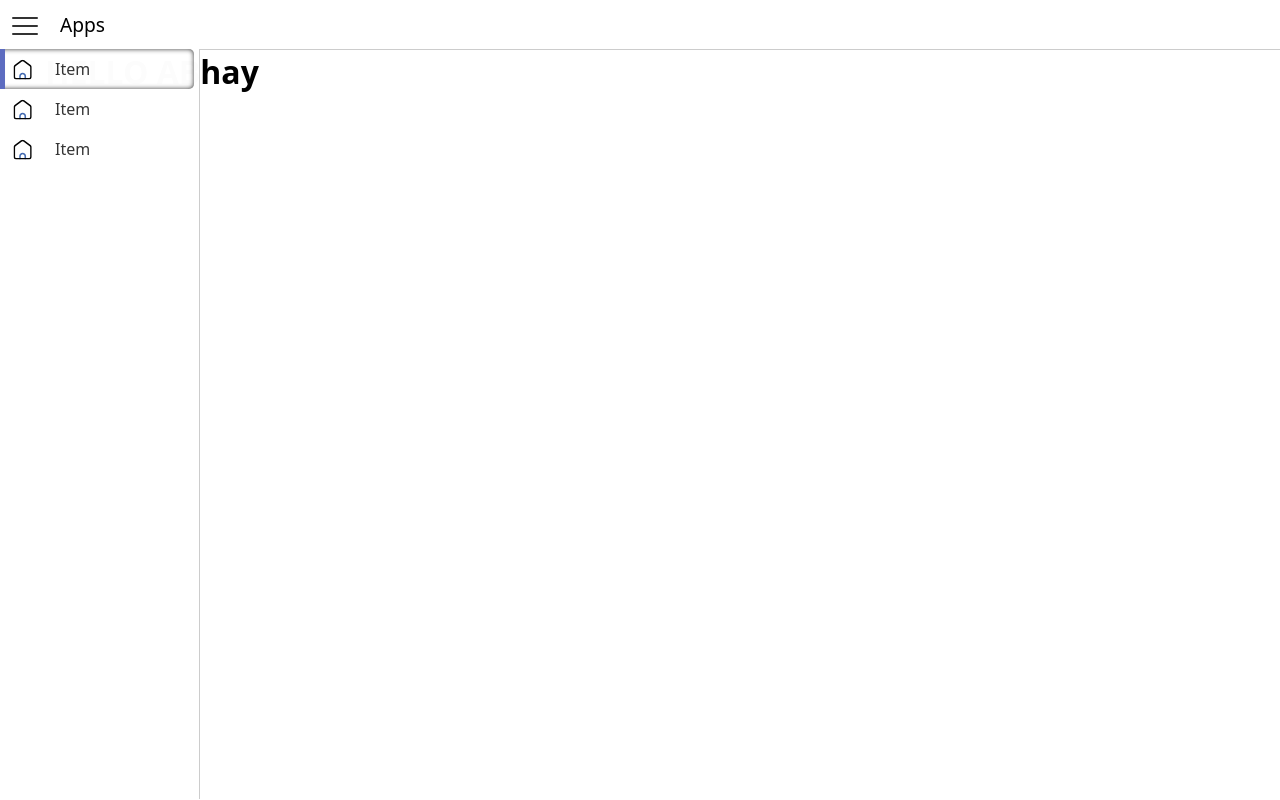
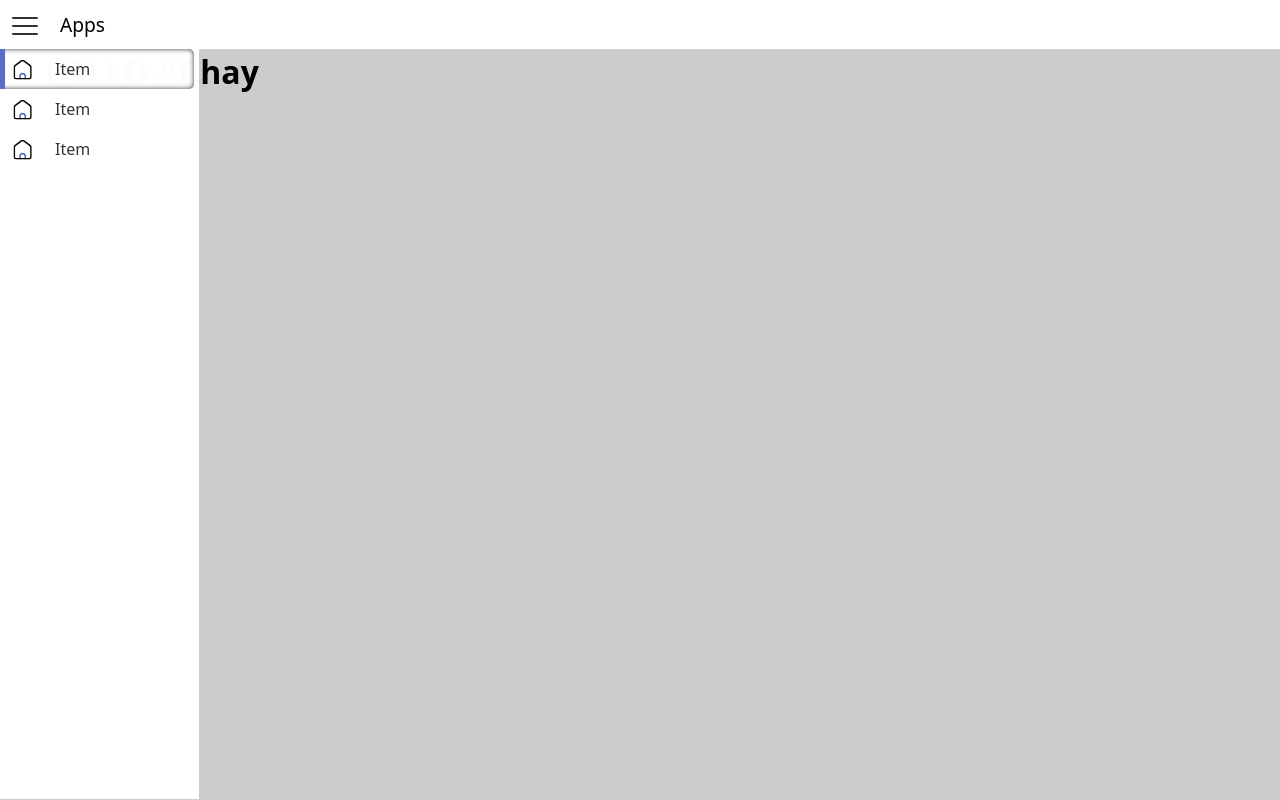
Before and after one commit to Abhay2132/lite, a Node server app: page / in a window 1280 px wide, with the box ticked. Run offline with Node 20, Linux system fonts and the light colour scheme; style sheets or scripts are compiled from the project's sources; some libraries are stand-ins or nearby versions.

Commit message:
fixed sp-bg css

```diff
--- a/sass/global.scss
+++ b/sass/global.scss
@@ -151,6 +151,10 @@
   width: 26px !important;
 }
 
+#hmbgr-input:checked + div + #sp-bg {
+  transform: scale(1);
+}
+
 #sp-bg {
   height: calc(var(--innerH) - 50px);
   width: var(--innerW, 100%);
```
